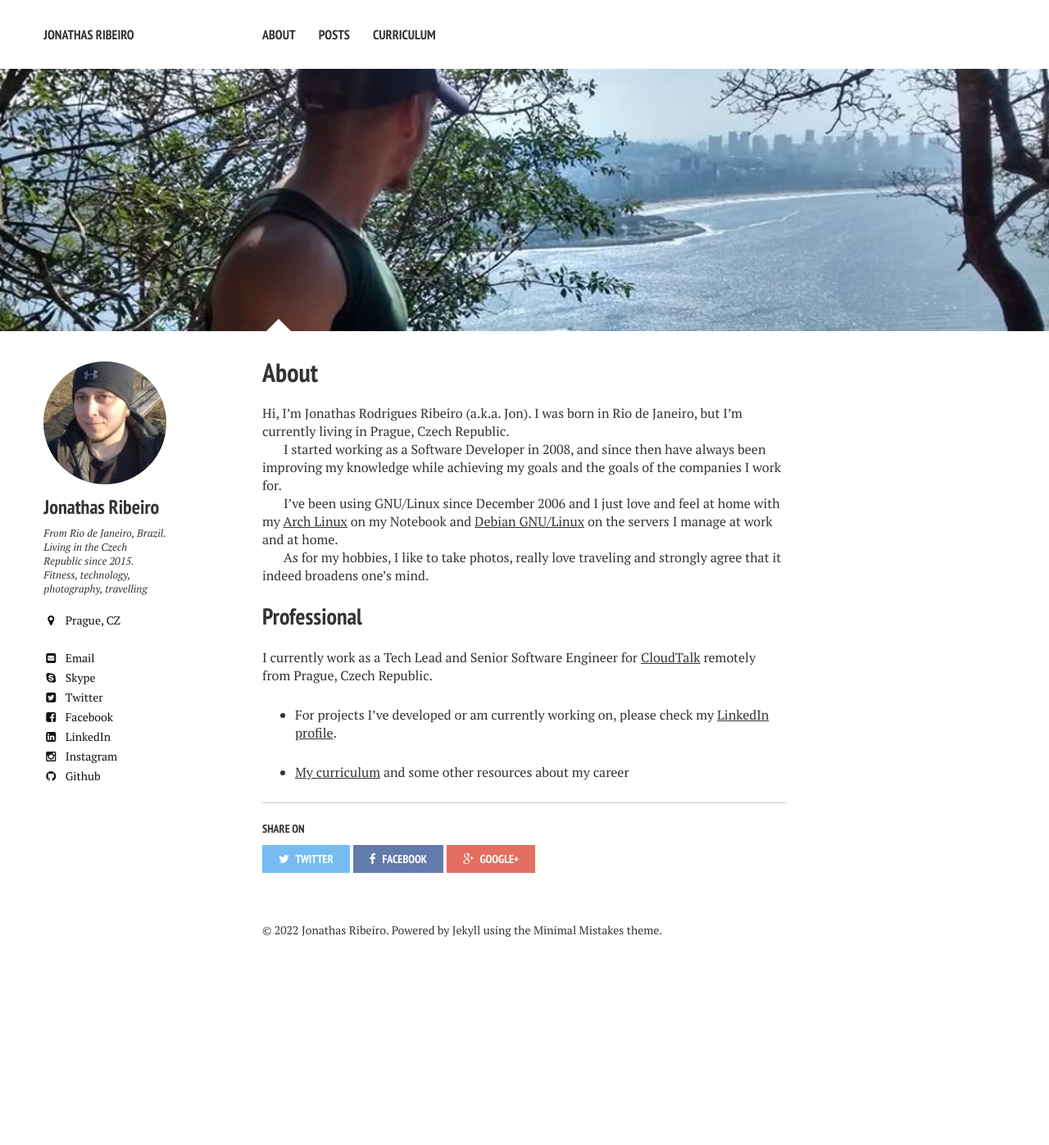
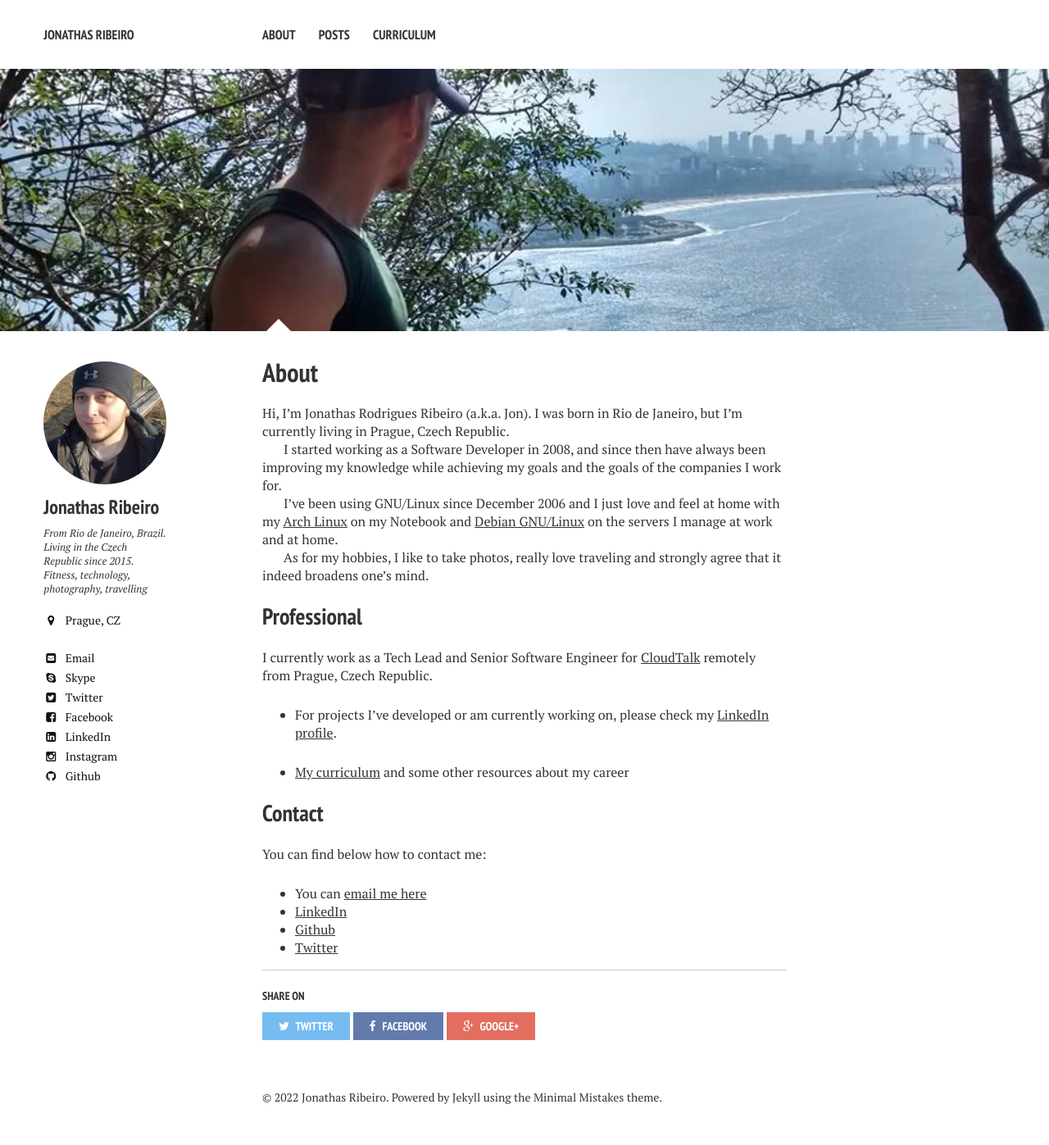
Before and after one commit to jonathas/jonathas.github.io, a Jekyll site: the page built from about/index.md, in a window 1280 px wide. Shown: the whole page at 82% size. Built offline with Jekyll 4.4.1, drawn with Linux system fonts in a browser that asks for light colours; nearby versions of some CDN libraries; before the commit the page ends 1193 px from its top, so only the background shows below that.

Commit message:
feat: added contact info to the about page

```diff
--- a/about/index.md
+++ b/about/index.md
@@ -25,3 +25,12 @@
 * For projects I've developed or am currently working on, please check my [LinkedIn profile](https://www.linkedin.com/in/jonathasribeiro/).
 
 * [My curriculum](https://jonathas.com/curriculum-vitae) and some other resources about my career
+
+## Contact
+
+You can find below how to contact me:
+
+* You can [email me here](mailto:contact@jonathas.com)
+* [LinkedIn](https://linkedin.com/in/jonathasribeiro)
+* [Github](https://github.com/jonathas)
+* [Twitter](https://twitter.com/jonathasrr)
```
